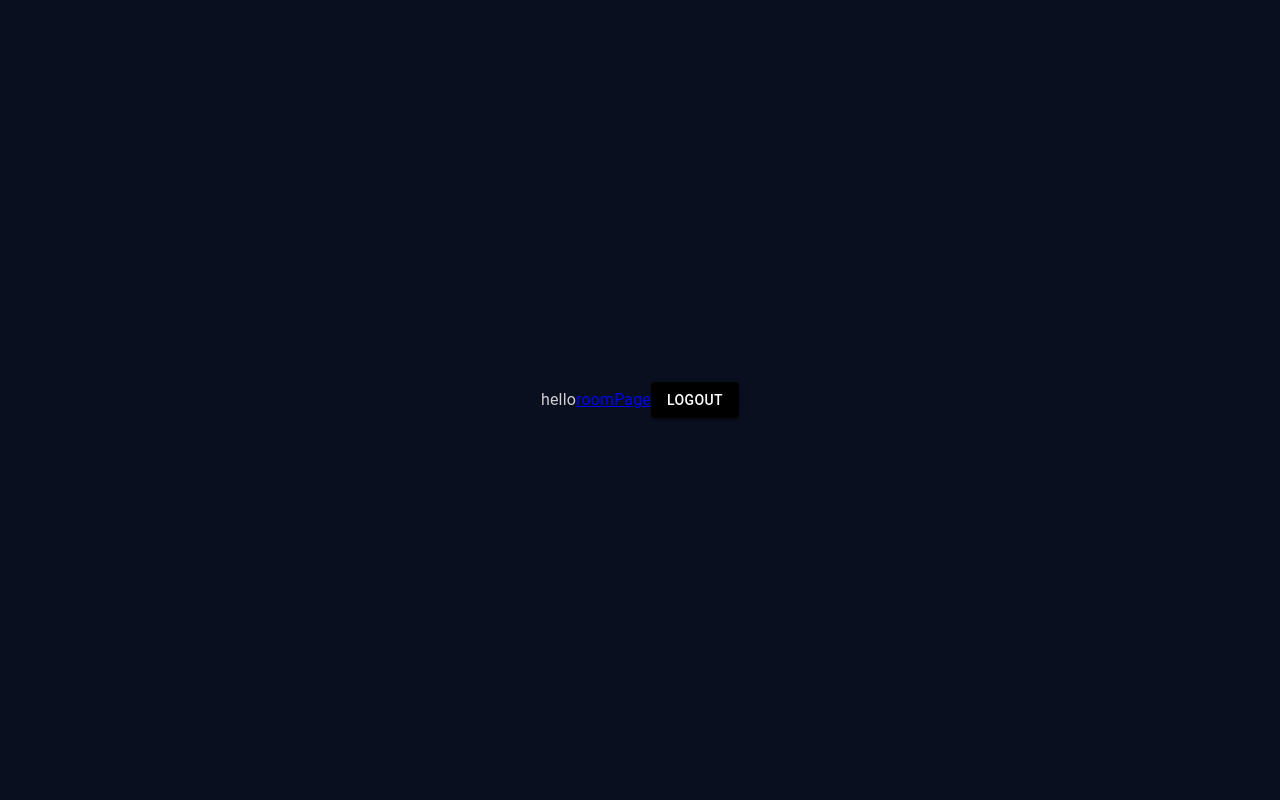
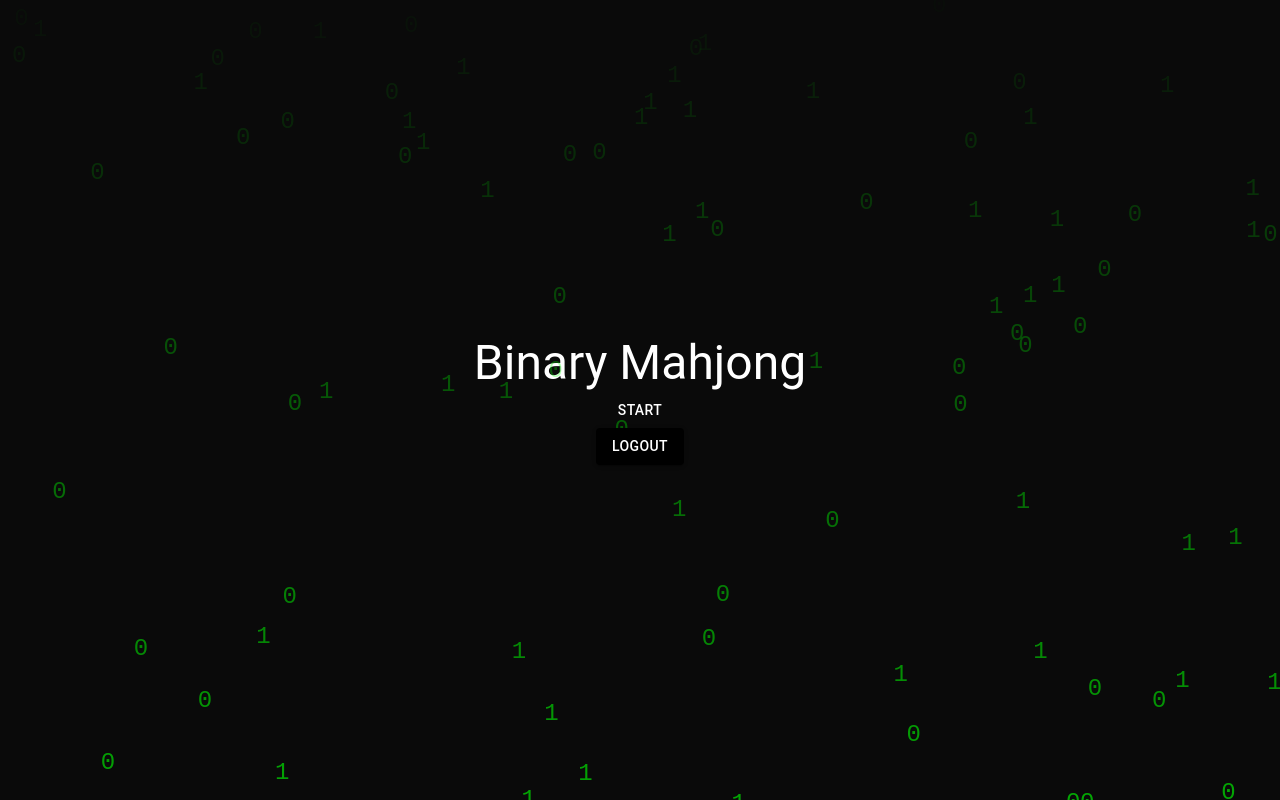
Before and after one commit to AnnkoATAMA/tensai, a React (Vite) app in the folder frontend/: page / in a window 1280 px wide. Built offline with nearby package versions, Linux system fonts and the light colour scheme; no server answers; sample sign-in values are in the browser's storage.

Commit message:
デプロイ対応

```diff
--- a/frontend/package.json
+++ b/frontend/package.json
@@ -5,8 +5,7 @@
   "type": "module",
   "scripts": {
     "dev": "vite",
-    "build": "tsc -b && vite build",
-    "lint": "eslint .",
+    "build": "vite build",
     "preview": "vite preview"
   },
   "dependencies": {
--- a/frontend/src/components/Login.tsx
+++ b/frontend/src/components/Login.tsx
@@ -5,7 +5,7 @@ import axios from "axios";
 import { AuthContext } from "./AuthContext.tsx";
 
 const loginUser = async (email: string, password: string) => {
-    return axios.post("http://172.20.10.2:8000/api/user/login", { email, password }, { withCredentials: true });
+    return axios.post("https://bra.annko.jp/api/user/login", { email, password }, { withCredentials: true });
 };
 
 const Login = () => {
--- a/frontend/src/components/Register.tsx
+++ b/frontend/src/components/Register.tsx
@@ -4,7 +4,7 @@ import { Container, TextField, Button, Typography, Box } from "@mui/material";
 import axios from "axios";
 
 const registerUser = async (name: string, email: string, password: string) => {
-    return axios.post("http://172.20.10.2:8000/api/user/register", { name, email, password }, { withCredentials: true });
+    return axios.post("https://bra.annko.jp/api/user/register", { name, email, password }, { withCredentials: true });
 };
 
 const Register = () => {
--- a/frontend/src/components/room/MatchingRoom.tsx
+++ b/frontend/src/components/room/MatchingRoom.tsx
@@ -41,7 +41,7 @@ const MatchingRoom = () => {
     useEffect(() => {
         if (!roomId) return;
 
-        const WS_URL = `ws://172.20.10.2:8000/room/${roomId}/ws`;
+        const WS_URL = `ws://bra.annko.jp/room/${roomId}/ws`;
         const ws = new WebSocket(WS_URL);
         setSocket(ws);
 
--- a/frontend/src/pages/HomePage.tsx
+++ b/frontend/src/pages/HomePage.tsx
@@ -1,25 +1,38 @@
-import {Box, Container, Typography} from "@mui/material";
-import Logout from "../components/logout.tsx"
 import {Link} from "react-router-dom";
+import Logout from "../components/logout.tsx";
+import { useEffect } from "react";
+import "./homePage.css";
+import {Box, Typography, Button} from "@mui/material";
+
 
 const HomePage = () => {
+    useEffect(() => {
+        const binaryContainer = document.querySelector(".binary-background");
+
+        if (binaryContainer) {
+            for (let i = 0; i < 50; i++) {
+                const binaryElement = document.createElement("div");
+                binaryElement.classList.add("binary-number");
+                binaryElement.innerText = Math.random() > 0.5 ? "1" : "0";
+                binaryElement.style.left = `${Math.random() * 100}vw`;
+                binaryElement.style.animationDuration = `${2 + Math.random() * 3}s`;
+                binaryElement.style.animationDelay = `${Math.random() * 2}s`;
+                binaryContainer.appendChild(binaryElement);
+            }
+        }
+    }, []);
+
     return (
-        <Container>
-            <Box
-                sx={{
-                    display: "flex",
-                    justifyContent: "center",
-                    alignItems: "center",
-                    height: "100vh",
-                }}
-            >
-                <Typography>
-                    hello
-                </Typography>
-                <Link to="/room">roomPage</Link>
-                <Logout />
-            </Box>
-        </Container>
-    )
-}
+
+        <Box className="homepage-container">
+            <Box className="binary-background"></Box>
+            <Typography variant="h3" >Binary Mahjong</Typography>
+            <Button component={Link} to="/room" sx={{color:"white"}}>Start</Button>
+
+            <Logout />
+        </Box>
+
+    );
+};
+
 export default HomePage;
--- /dev/null
+++ b/frontend/src/pages/homePage.css
@@ -0,0 +1,45 @@
+.homepage-container {
+    position: relative;
+    width: 100vw;
+    height: 100vh;
+    display: flex;
+    flex-direction: column;
+    align-items: center;
+    justify-content: center;
+    overflow: hidden;
+    background-color: #0a0a0a;
+    color: white;
+}
+
+.binary-background {
+    position: absolute;
+    top: 0;
+    left: 0;
+    width: 100%;
+    height: 100%;
+    overflow: hidden;
+}
+
+.binary-number {
+    position: absolute;
+    font-size: 24px;
+    color: rgba(0, 255, 0, 0.7);
+    font-family: monospace;
+    animation: binaryRain linear infinite;
+}
+
+@keyframes binaryRain {
+    0% {
+        transform: translateY(-100%);
+        opacity: 0;
+    }
+    100% {
+        transform: translateY(860px);
+        opacity: 1;
+    }
+}
+
+.start{
+    font-size: 20px;
+    color: #08985a;
+}
--- a/frontend/src/utils/roomApi.ts
+++ b/frontend/src/utils/roomApi.ts
@@ -1,6 +1,6 @@
 import axios from "axios";
 
-const API_URL = "http://172.20.10.2:8000";
+const API_URL = "https://bra.annko.jp";
 
 export const fetchRooms = async () => {
     return axios.get(`${API_URL}/room`, { withCredentials: true })
--- a/frontend/vite.config.ts
+++ b/frontend/vite.config.ts
@@ -3,9 +3,5 @@ import react from '@vitejs/plugin-react-swc';
 
 export default defineConfig({
   plugins: [react()],
-  server: {
-    host: "0.0.0.0",
-    port: 5173,
-    strictPort: true,
-  },
+  base: "./",
 });
```
Also changed, not shown: 1 other file (tests, documents, lock files or other folders).
